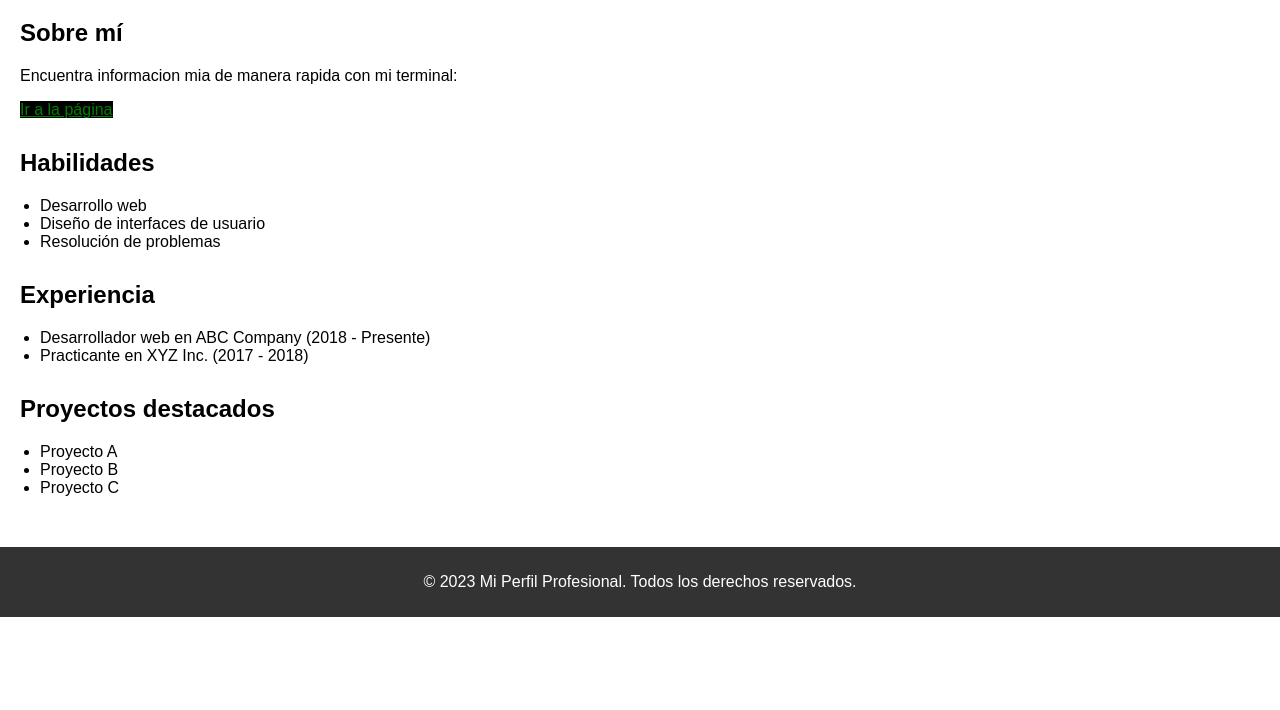
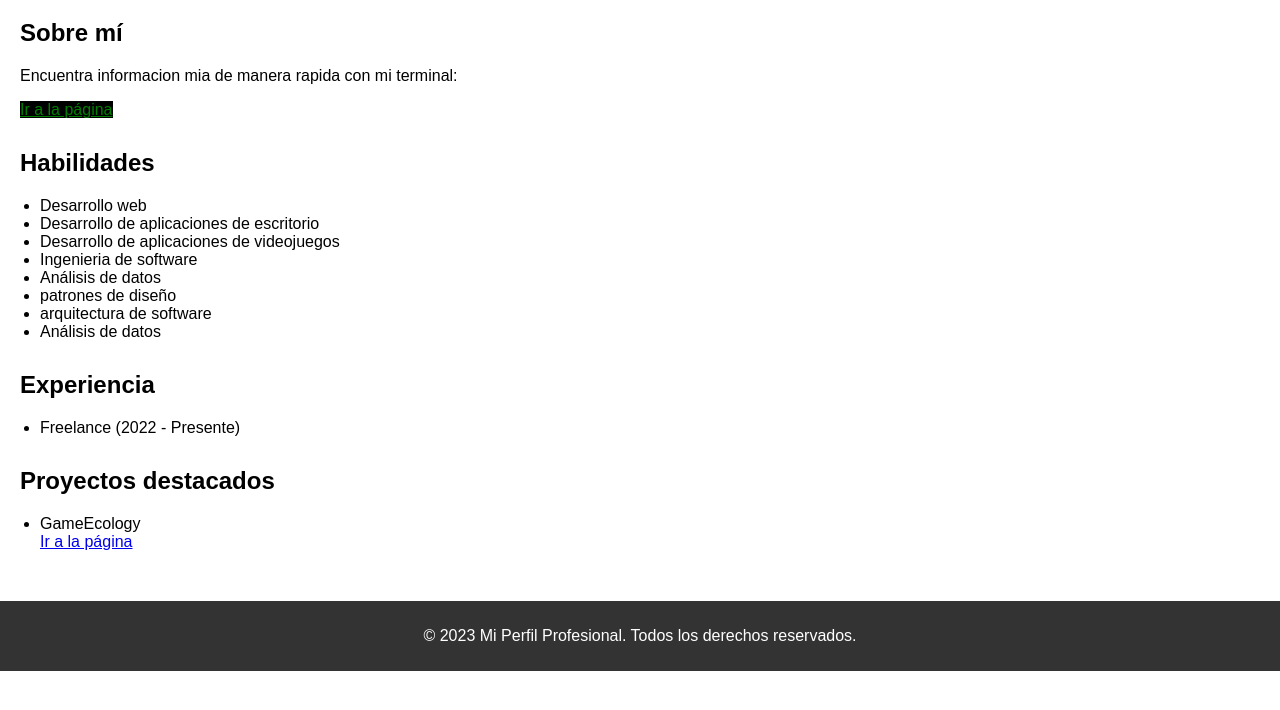
Before and after one commit to AndresFelipePuJ/AndresFelipePuj.github.io, a plain HTML site: page index.html in a window 1280 px wide. Shown: the part 78-788 px from the top of the page. Drawn offline with Linux system fonts and the light colour scheme; a script that the page names is missing.

Commit message:
Update index
Se personalizaron los valores predeterminados de la plantilla que habia desarrollado

```diff
--- a/index.html
+++ b/index.html
@@ -4,7 +4,7 @@
   <meta charset="UTF-8">
   <meta name="viewport" content="width=device-width, initial-scale=1.0">
   <link rel="stylesheet" href="cssPresentacion.css">
-  <title>Mi Perfil Profesional</title>
+  <title>Web Personal Andrés Felipe Ramírez Vásquez</title>
 </head>
 <body>
   <header>
@@ -25,25 +25,29 @@
       <h2>Habilidades</h2>
       <ul>
         <li>Desarrollo web</li>
-        <li>Diseño de interfaces de usuario</li>
-        <li>Resolución de problemas</li>
+        <li>Desarrollo de aplicaciones de escritorio</li>
+        <li>Desarrollo de aplicaciones de videojuegos</li>
+        <li>Ingenieria de software</li>
+        <li>Análisis de datos</li>
+        <li>patrones de diseño</li>
+        <li>arquitectura de software</li>
+        <li>Análisis de datos</li>
       </ul>
+
     </section>
 
     <section>
       <h2>Experiencia</h2>
       <ul>
-        <li>Desarrollador web en ABC Company (2018 - Presente)</li>
-        <li>Practicante en XYZ Inc. (2017 - 2018)</li>
+        <li>Freelance (2022 - Presente)</li>
       </ul>
     </section>
 
     <section>
       <h2>Proyectos destacados</h2>
       <ul>
-        <li>Proyecto A</li>
-        <li>Proyecto B</li>
-        <li>Proyecto C</li>
+        <li>GameEcology</li>
+        <a href="https://github.com/AndresFelipePuJ/GameEcologyV14.0">Ir a la página</a>
       </ul>
     </section>
   </main>
```
